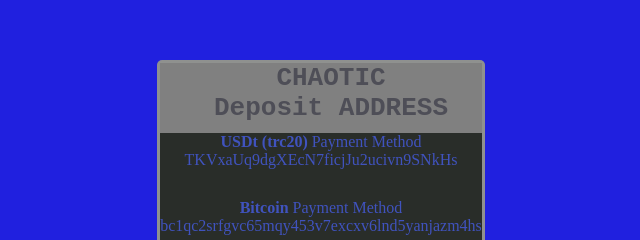
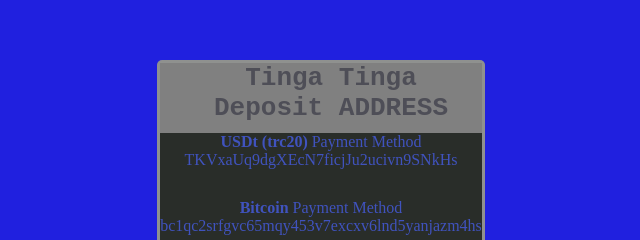
Before and after one commit to Chaoticnextleveltrading/tingatingafundingserver, a plain HTML site: page index2.html in a window 1280 px wide. Shown: the part 191-431 px from the top of the page, 319-959 px from the left. Drawn offline with Linux system fonts and the light colour scheme.

Commit message:
Update index2.html

```diff
--- a/index2.html
+++ b/index2.html
@@ -15,7 +15,7 @@
 
 <div class="input_details">
 
-<div  class="header_info"><h1> CHAOTIC <br> Deposit ADDRESS</h1>
+<div  class="header_info"><h1> Tinga Tinga <br> Deposit ADDRESS</h1>
         <H1></H1>
 
 
```
